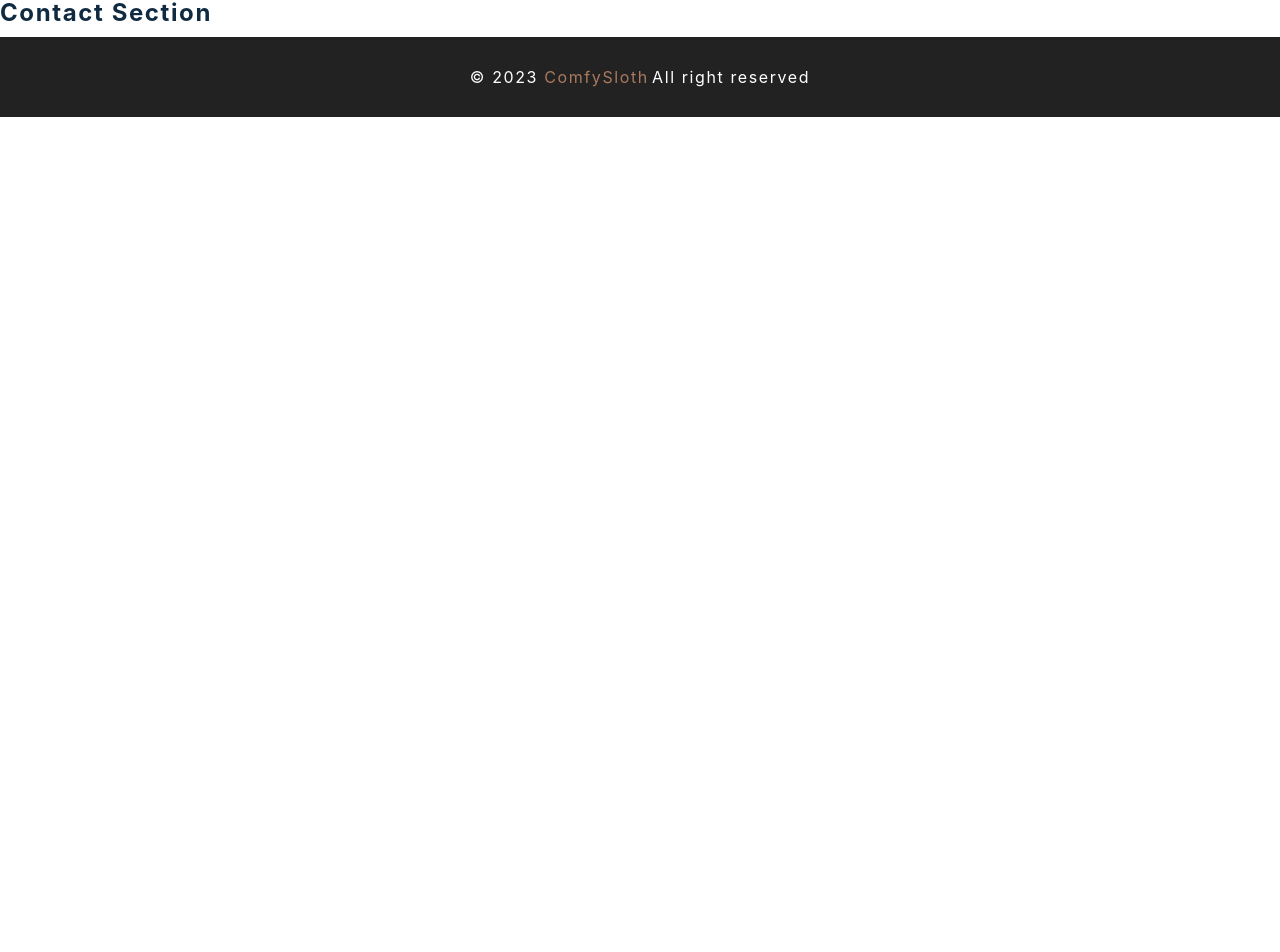
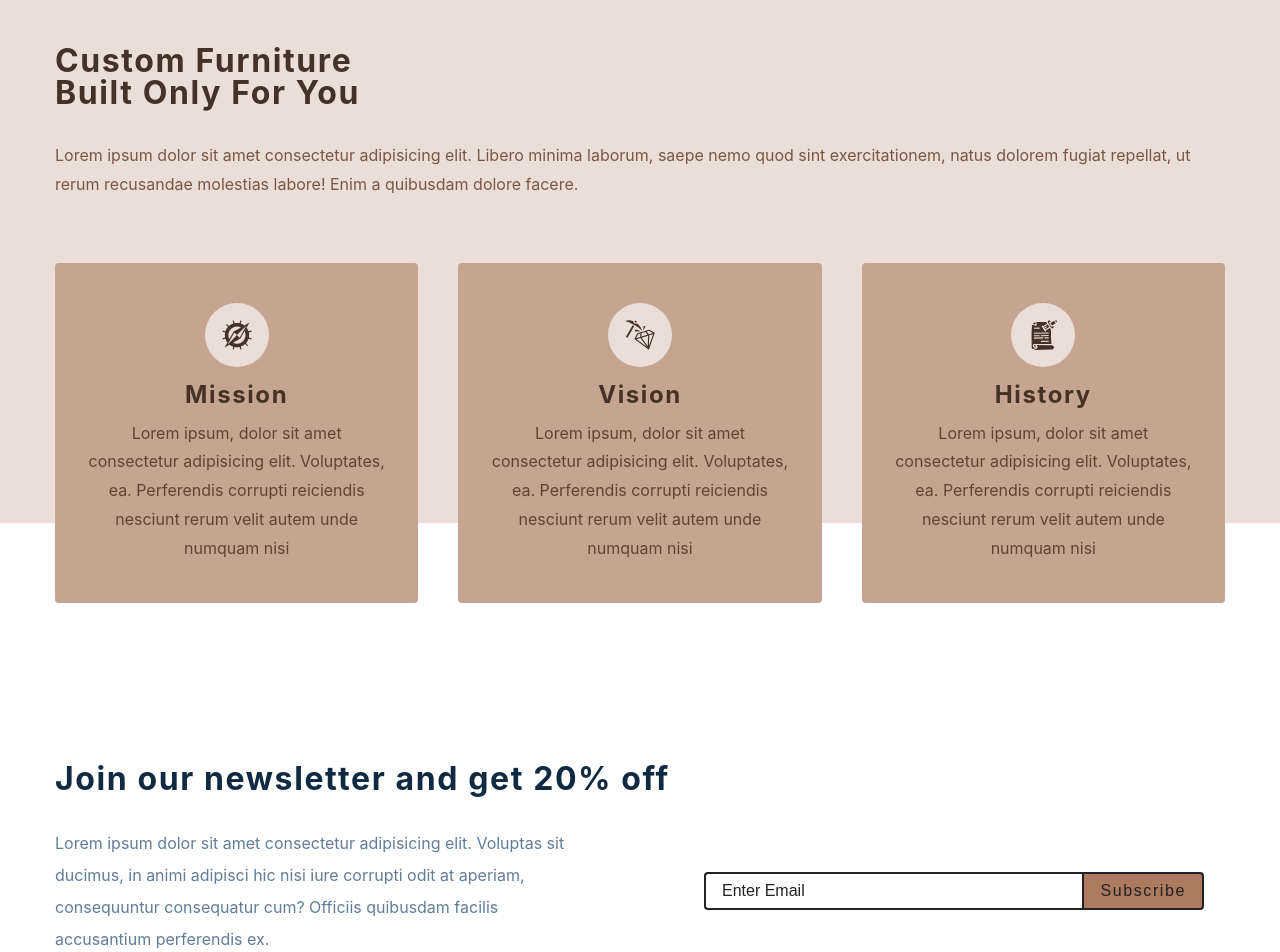
Before and after one commit to shadmanAh/E-Commerce-react, a React (Create React App) app: page / in a window 1280 px wide. Shown: the part 871-1823 px from the top of the page. Before the commit the page ends 988 px from the top, so only its background shows below. Built offline with nearby package versions, Linux system fonts and the light colour scheme; the HTML template or start-up script is replaced by a standard one.

Commit message:
create home page

```diff
--- a/src/components/Contact.js
+++ b/src/components/Contact.js
@@ -2,7 +2,31 @@ import React from 'react'
 import styled from 'styled-components'
 
 const Contact = () => {
-  return <h4>contact section</h4>
+  return (
+    <Wrapper>
+      <div className="section-center">
+        <h3>Join our newsletter and get 20% off</h3>
+        <div className="content">
+          <p>
+            Lorem ipsum dolor sit amet consectetur adipisicing elit. Voluptas
+            sit ducimus, in animi adipisci hic nisi iure corrupti odit at
+            aperiam, consequuntur consequatur cum? Officiis quibusdam facilis
+            accusantium perferendis ex.
+          </p>
+          <form className="contact-form">
+            <input
+              type="email"
+              className="form-input"
+              placeholder="enter email"
+            />
+            <button type="submit" className="submit-btn">
+              subscribe
+            </button>
+          </form>
+        </div>
+      </div>
+    </Wrapper>
+  )
 }
 const Wrapper = styled.section`
   padding: 5rem 0;
--- a/src/components/Services.js
+++ b/src/components/Services.js
@@ -3,7 +3,36 @@ import styled from 'styled-components'
 import { services } from '../utils/constants'
 
 const Services = () => {
-  return <h4>services </h4>
+  return (
+    <Wrapper>
+      <div className="section-center">
+        <article className="header">
+          <h3>
+            custom furniture <br />
+            built only for you
+          </h3>
+          <p>
+            Lorem ipsum dolor sit amet consectetur adipisicing elit. Libero
+            minima laborum, saepe nemo quod sint exercitationem, natus dolorem
+            fugiat repellat, ut rerum recusandae molestias labore! Enim a
+            quibusdam dolore facere.
+          </p>
+          <div className="services-center">
+            {services.map((service) => {
+              const { id, icon, title, text } = service
+              return (
+                <article key={id} className="service">
+                  <span className="icon">{icon}</span>
+                  <h4>{title}</h4>
+                  <p>{text}</p>
+                </article>
+              )
+            })}
+          </div>
+        </article>
+      </div>
+    </Wrapper>
+  )
 }
 
 const Wrapper = styled.section`
@@ -51,12 +80,7 @@ const Wrapper = styled.section`
       font-size: 2rem;
     }
   }
-  @media (min-width: 992px) {
-    .header {
-      display: grid;
-      grid-template-columns: 1fr 1fr;
-    }
-  }
+
   @media (min-width: 576px) {
     .services-center {
       grid-template-columns: repeat(auto-fit, minmax(360px, 1fr));
```
